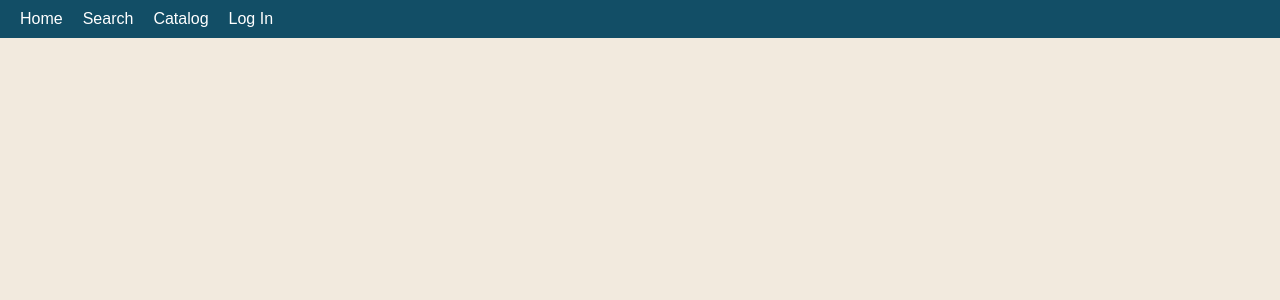
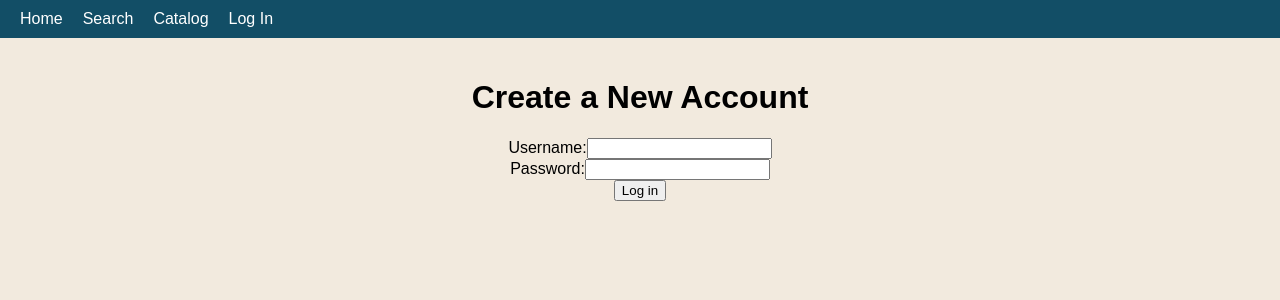
Before and after one commit to shikhap04/library-system, a React (Create React App) app: page /createAccount in a window 1280 px wide. Shown: the top 300 px of the page. Built offline with nearby package versions, Linux system fonts and the light colour scheme.

Commit message:
basic new account page

```diff
--- a/src/App.js
+++ b/src/App.js
@@ -9,7 +9,7 @@ import UserAccount from './UserAccount';
 import BookDetails from './BookDetails';
 import SearchPage from './Search';
 import LogIn from './LogIn';
-import newAccount from './newAccount';
+import CreateAccount from './CreateAccount';
 
 function App() {
   return (
@@ -23,7 +23,7 @@ function App() {
           <Route path="/account" element={<UserAccount />} />
           <Route path="/search" element={<SearchPage />} />
           <Route path="/logIn" element={<LogIn/>} />
-          <Route path="/newAcount" element={<newAccount />} />
+          <Route path="/createAccount" element={<CreateAccount />} />
         </Routes>
       </div>
     </Router>
--- /dev/null
+++ b/src/CreateAccount.js
@@ -0,0 +1,56 @@
+import React, {useState} from 'react';
+import axios from 'axios';
+import { useNavigate } from 'react-router-dom';
+import './css/createAccount.css';
+
+const CreateAccount = () => {
+    const [username, setUsername] = useState('');
+    const [password, setPassword] = useState('');
+    const [accountLevel, setaccountLevel] = useState(1);
+    const [error, setError] = useState(null);
+
+    const navigate = useNavigate();
+
+    // FOR FUTURE TO MAKE OPTION SO THAT ADMIN CAN CREATE EMPLOYEE, USER AND ETC.
+    // const loggedIn = sessionStorage.getItem('loggedIn');
+    // const currAccountLevel = sessionStorage.getItem('accountLevel')
+
+  const handleCreateAccount = async(e) => {
+    e.preventDefault();
+
+    try {
+        const response = await axios.post('http://localhost:3001/login/createAccount', { username, password, accountLevel});
+        if (response.status === 200) {
+            navigate('/');
+        } else {
+            console.log('Username taken in:', username);
+            console.log('Password taken in:', password);
+            setError('Incorrect username and password in new account HERE!')
+        }
+    } catch (error) {
+        setError(error);
+        console.log('ERROR in create acc');
+    }
+  }
+
+  return (
+    //<h1>please work!</h1>
+    <div>
+        <h1>Create a New Account</h1>
+        <form onSubmit={handleCreateAccount}>
+            <div>
+                <label>Username:</label>
+                <input type='text' value = {username} onChange={(e) => setUsername(e.target.value)}/>
+            </div>
+            <div>
+                <label>Password:</label>
+                <input type='text' value = {password} onChange={(e) => setPassword(e.target.value)}/>
+            </div>
+            <button type="submit">Log in</button>
+        </form>
+        {error && <p style={{ color: 'red'}}>Error: {error}</p>}
+    </div>
+  );
+}
+
+export default CreateAccount;
--- a/src/LogIn.js
+++ b/src/LogIn.js
@@ -62,7 +62,7 @@ const LogIn = () => {
         </form>
         {error && <p style={{ color: 'red'}}>Error: {error}</p>}
         <div>
-            <Link to="/newAccount">Create a new Account here!</Link>
+            <Link to="/createAccount">Create a new Account here!</Link>
         </div>
     </div>
   );
--- /dev/null
+++ b/src/css/createAccount.css
@@ -0,0 +1,3 @@
+.createAccount {
+    text-align: center;
+}
--- a/src/newAccount.js
+++ /dev/null
@@ -1,54 +0,0 @@
-import React, {useState} from 'react';
-import axios from 'axios';
-import { useNavigate } from 'react-router-dom';
-import './css/newAccount.css';
-
-const newAccount = () => {
-    const [username, setUsername] = useState('');
-    const [password, setPassword] = useState('');
-    const [accountLevel, setaccountLevel] = useState(1);
-
-    const navigate = useNavigate();
-
-    // FOR FUTURE TO MAKE OPTION SO THAT ADMIN CAN CREATE EMPLOYEE, USER AND ETC.
-    // const loggedIn = sessionStorage.getItem('loggedIn');
-    // const currAccountLevel = sessionStorage.getItem('accountLevel')
-
-  const handleCreateAccount = async(e) => {
-    e.preventDefault();
-
-    try {
-        const response = await axios.post('http://localhost:3001/login/newAccount', { username, password, accountLevel});
-        if (response.status === 200) {
-            navigate('/');
-        } else {
-            console.log('Username taken in:', username);
-            console.log('Password taken in:', password);
-            setError('Incorrect username and password in new account HERE!')
-        }
-    } catch (error) {
-        setError(error);
-        console.log('ERROR in handleLogin');
-    }
-  }
-
-  return (
-    <div>
-        <h1>Create a New Account</h1>
-        <form onSubmit={handleCreateAccount}>
-            <div>
-                <label>Username:</label>
-                <input type='text' value = {username} onChange={(e) => setUsername(e.target.value)}/>
-            </div>
-            <div>
-                <label>Password:</label>
-                <input type='text' value = {password} onChange={(e) => setPassword(e.target.value)}/>
-            </div>
-            <button type="submit">Log in</button>
-        </form>
-        {error && <p style={{ color: 'red'}}>Error: {error}</p>}
-    </div>
-  );
-}
-
-export default newAccount;
```
Also changed, not shown: src/css/newAccount.css (deleted), 2 other files (tests, documents, lock files or other folders).
